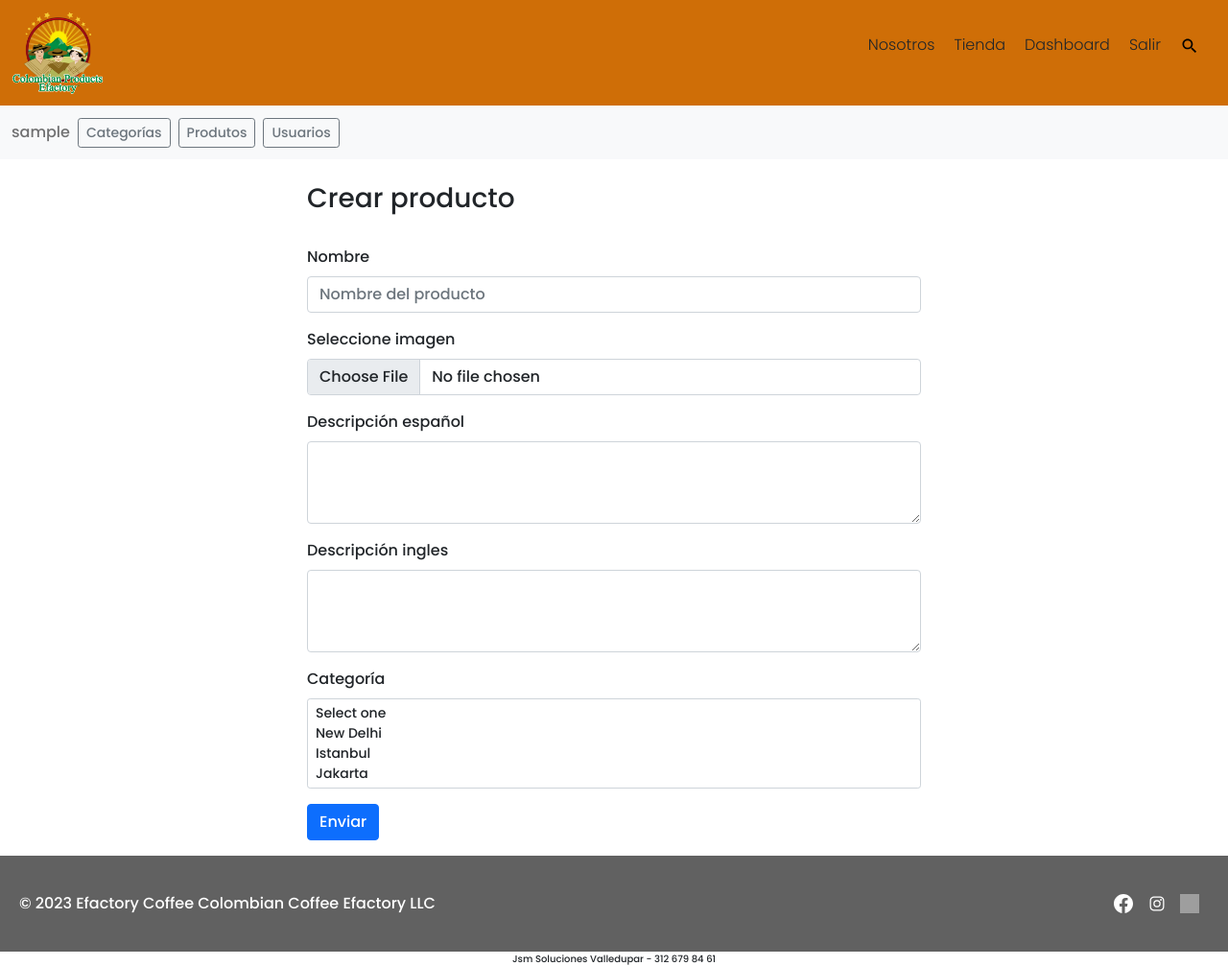
After one commit to jsmsoluciones/efactory, a PHP site: page /admin/products/create in a window 1280 px wide. The commit adds this page. Shown: the whole page at 96% size. Run offline with PHP 8.4, Linux system fonts and the light colour scheme; the visitor is signed in with stand-in values (Sample User, id 1); grey boxes are pictures that could not be loaded.

Commit message:
formulario creacion producto

```diff
--- a/admin/categories.php
+++ b/admin/categories.php
@@ -36,7 +36,6 @@ $categories = $categoryCtrl->getAllCategories();
                         <th scope="col">Id</th>
                         <th scope="col">Nombre</th>
                         <th scope="col">Acciones</th>
-                        <th scope="col "></th>
                     </tr>
                 </thead>
                 <tbody>
--- /dev/null
+++ b/admin/products/create.php
@@ -0,0 +1,56 @@
+<?php
+session_start();
+
+if (!isset($_SESSION['usuario'])) {
+    header('Location: /login');
+}
+
+include('../../partials/head.php');
+include('../../partials/header.php');
+include('../../models/database.php');
+include('../../controllers/productController.php');
+
+$connection = new Connection;
+
+$productCtrl = new ProductController($connection);
+
+?>
+
+<br>
+
+<div class="col-md-6 mx-auto">
+    <h3>Crear producto</h3>
+    <br>
+    <form method="post">
+        <div class="mb-3">
+            <label for="nombre" class="form-label">Nombre</label>
+            <input type="text" name="nombre" class="form-control" placeholder="Nombre del producto" required>
+        </div>
+        <div class="mb-3">
+            <label for="foto1" class="form-label">Seleccione imagen</label>
+            <input type="file" class="form-control" name="foto1" required>
+        </div>
+        <div class="mb-3">
+            <label for="descripcion_es" class="form-label">Descripción español</label>
+            <textarea class="form-control" name="descripcion_es" rows="3" required></textarea>
+        </div>
+        <div class="mb-3">
+            <label for="descripcion_en" class="form-label">Descripción ingles</label>
+            <textarea class="form-control" name="descripcion_en" rows="3" required></textarea>
+        </div>
+        <div class="mb-3">
+            <label for="id_categoria" class="form-label">Categoría</label>
+            <select multiple class="form-select form-select-sm" name="id_categoria" required>
+                <option value="">Select one</option>
+                <option value="">New Delhi</option>
+                <option value="">Istanbul</option>
+                <option value="">Jakarta</option>
+            </select>
+        </div>
+        <div class="mb-3">
+            <button type="submit" class="btn btn-primary">Enviar</button>
+        </div>
+    </form>
+</div>
+
+<?php include('../../partials/footter.php') ?>
--- a/controllers/productController.php
+++ b/controllers/productController.php
@@ -1,8 +1,15 @@
 <?php
-include("./models/database.php");
+// include("./models/database.php");
 
 class ProductController
 {
+    protected $connection;
+
+    public function __construct($connection)
+    {
+        $this->connection = $connection;
+    }
+
     /**
      * Buscar los productos y nombre de la categoria a la cual pertenece
      *
@@ -14,7 +21,7 @@ class ProductController
         (SELECT nombre FROM categorias WHERE categorias.id = productos.id_categoria limit 1)
         as categoria FROM productos";
 
-        $connection = Connection::connect();
+        $connection = $this->connection->connect();
         $products = $connection->query($sql)->fetch_all(MYSQLI_ASSOC);
 
         return $products;
--- a/partials/header.php
+++ b/partials/header.php
@@ -38,7 +38,7 @@
                 <?php print_r($_SESSION['usuario']) ?>
             </span>
             <a class="btn btn-sm btn-outline-secondary mx-2" href="/admin/categories">Categorías</a>
-            <a class="btn btn-sm btn-outline-secondary" href="#">Produtos</a>
+            <a class="btn btn-sm btn-outline-secondary" href="/admin/products">Produtos</a>
             <a class="btn btn-sm btn-outline-secondary mx-2" href="#">Usuarios</a>
         </form>
     </nav>
--- a/store.php
+++ b/store.php
@@ -1,7 +1,10 @@
 <?php
+include('./models/database.php');
 include './controllers/productController.php';
 
-$productsCtrl = new ProductController;
+$connection = new Connection;
+
+$productsCtrl = new ProductController($connection);
 $products = $productsCtrl->getAllProducts();
 
 include('./partials/encabezado.php');
```
Also changed, not shown: admin/products/index.php (added, +70 -0 lines).
